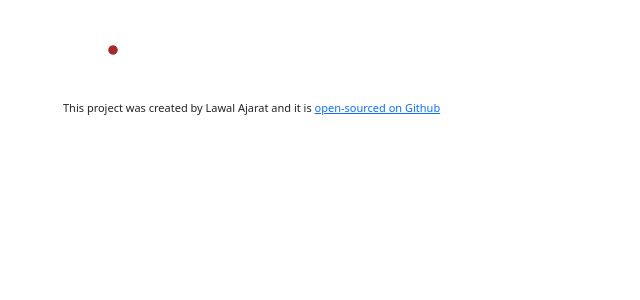
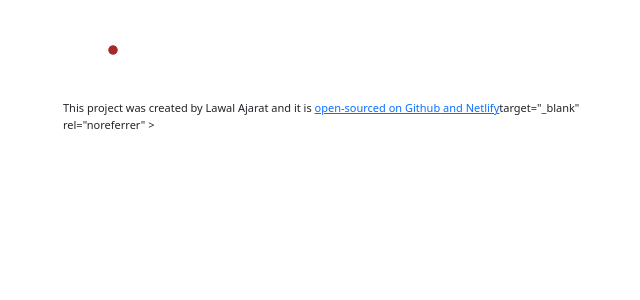
Before and after one commit to Hajarah08/react-weather-app, a React (Create React App) app: page / in a window 1280 px wide. Shown: the top 300 px of the page, without its empty margins (314-954 px from the left). Built offline with nearby package versions, Linux system fonts and the light colour scheme; no server answers.

Commit message:
added netlify

```diff
--- a/src/App.js
+++ b/src/App.js
@@ -18,6 +18,16 @@ function App() {
             {" "}
             open-sourced on Github
           </a>
+          <a
+            href="https://github.com/Hajarah08/react-weather-app"
+            target="_blank"
+            rel="noreferrer"
+          > and Netlify</a>
+
+            target="_blank"
+            rel="noreferrer"
+          >
+            {" "}
         </footer>
       </div>
     </div>
```
